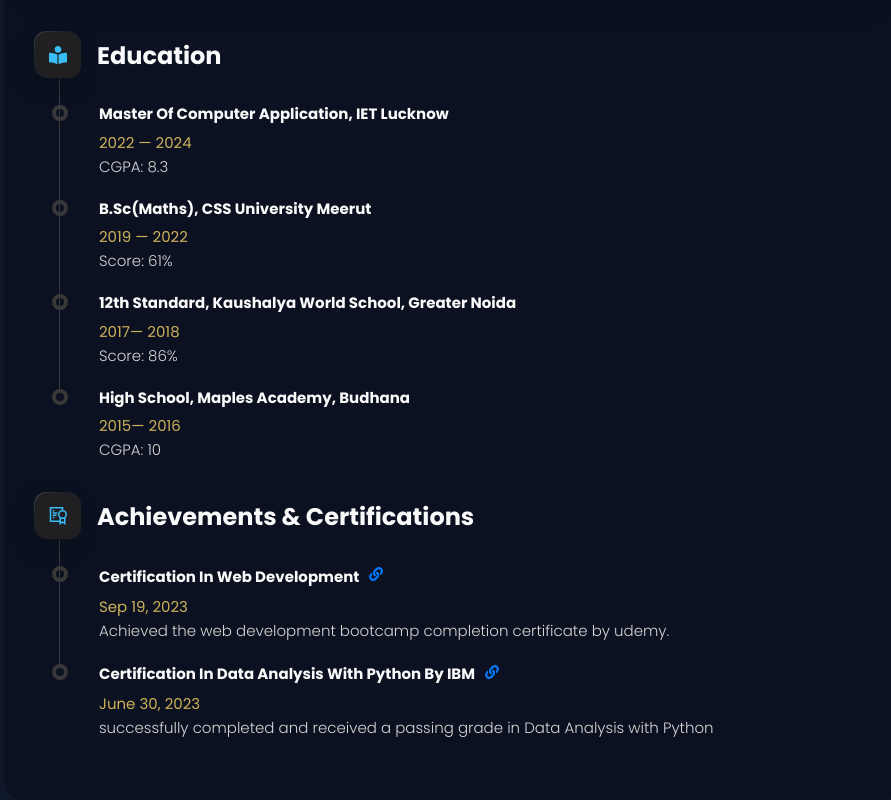
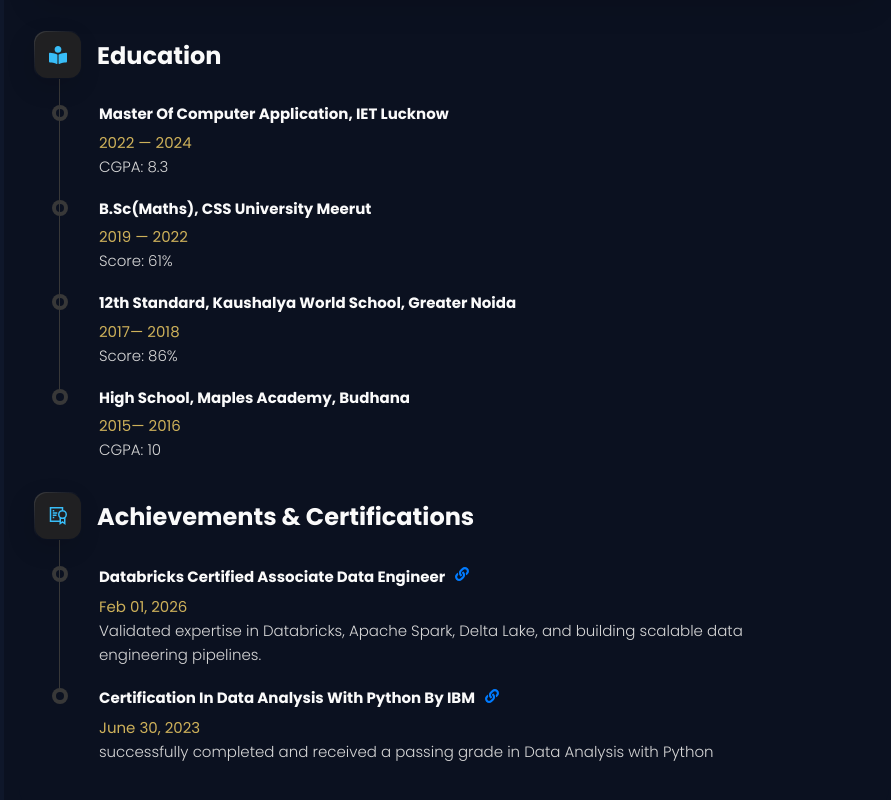
Before and after one commit to Aadil1720/MyPortfolio, a React (Vite) app: page /resume in a window 1280 px wide. Shown: the part 1498-2298 px from the top of the page, without its empty margins (351-1242 px from the left). Built offline with nearby package versions, Linux system fonts and the light colour scheme.

Commit message:
Update certifications in Resume component
Removed outdated certification and added new Databricks certification.

```diff
--- a/src/pages/Resume/Resume.jsx
+++ b/src/pages/Resume/Resume.jsx
@@ -93,12 +93,12 @@ const Resume = () => {
         </div>
         <ol className="timeline-list">
           {/* Add your TimelineItems for achievements and certifications here */}
-          <TimelineItem
-            title="Certification in Web Development"
-            date="Sep 19, 2023"
-            certificateLink='https://www.udemy.com/certificate/UC-7c65dce5-5baf-452c-8a7f-5ba83d871f27/'
-            description="Achieved the web development bootcamp completion certificate by udemy."
-          />
+       <TimelineItem
+  title="Databricks Certified Associate Data Engineer"
+  date="Feb 01, 2026"
+  certificateLink="https://credentials.databricks.com/55f10240-e066-4c42-b99b-8aefbd1b1471#acc.lPfa31dt"
+  description="Validated expertise in Databricks, Apache Spark, Delta Lake, and building scalable data engineering pipelines."
+/>
           <TimelineItem
             title="Certification in Data Analysis with Python by IBM"
             date=" June 30, 2023"
```
